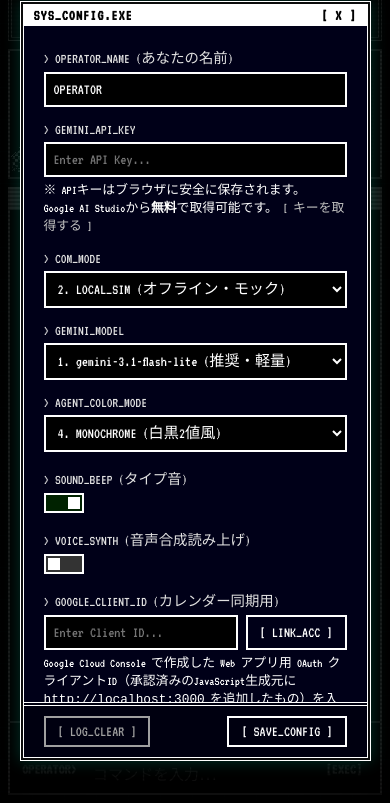
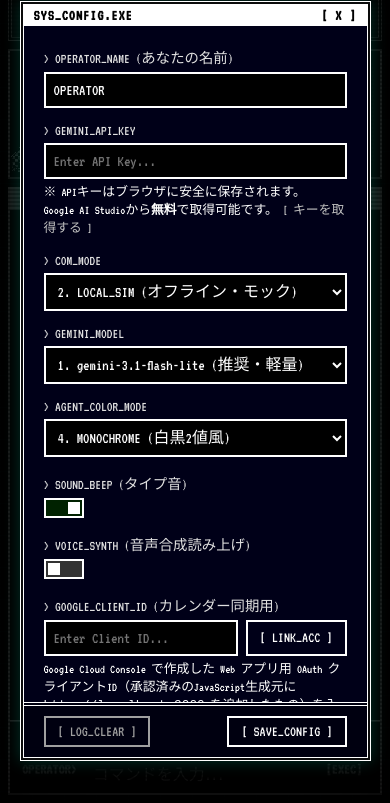
Before and after one commit to krduk/TalkAgentG, a website: page index.html in a window 390 px wide. Both pictures are taken after a click on the button "システム設定". Shown: the part 41-844 px from the top of the page. Drawn offline with Linux system fonts and the light colour scheme; a web font is replaced by a local one.

Commit message:
fix: adjust mobile font size to 16px to prevent focus zoom

```diff
--- a/style.css
+++ b/style.css
@@ -579,7 +579,7 @@ html, body {
     color: #ffffff;
     padding: 8px;
     font-family: var(--font-retro);
-    font-size: 0.95rem;
+    font-size: 1rem; /* Prevent iOS focus zoom */
     outline: none;
 }
 
@@ -610,7 +610,7 @@ select {
     color: #ffffff;
     padding: 8px;
     font-family: var(--font-retro);
-    font-size: 0.95rem;
+    font-size: 1rem; /* Prevent iOS focus zoom */
     outline: none;
 }
 
@@ -620,7 +620,7 @@ textarea {
     color: #ffffff;
     padding: 8px;
     font-family: var(--font-retro);
-    font-size: 0.95rem;
+    font-size: 1rem; /* Prevent iOS focus zoom */
     outline: none;
     resize: vertical;
 }
@@ -810,7 +810,7 @@ input[type="checkbox"]:checked + .switch-slider::after {
         font-size: 0.95rem;
     }
     #userInput {
-        font-size: 0.95rem;
+        font-size: 1rem; /* Prevent iOS focus zoom */
     }
     .send-btn {
         font-size: 0.95rem;
```
